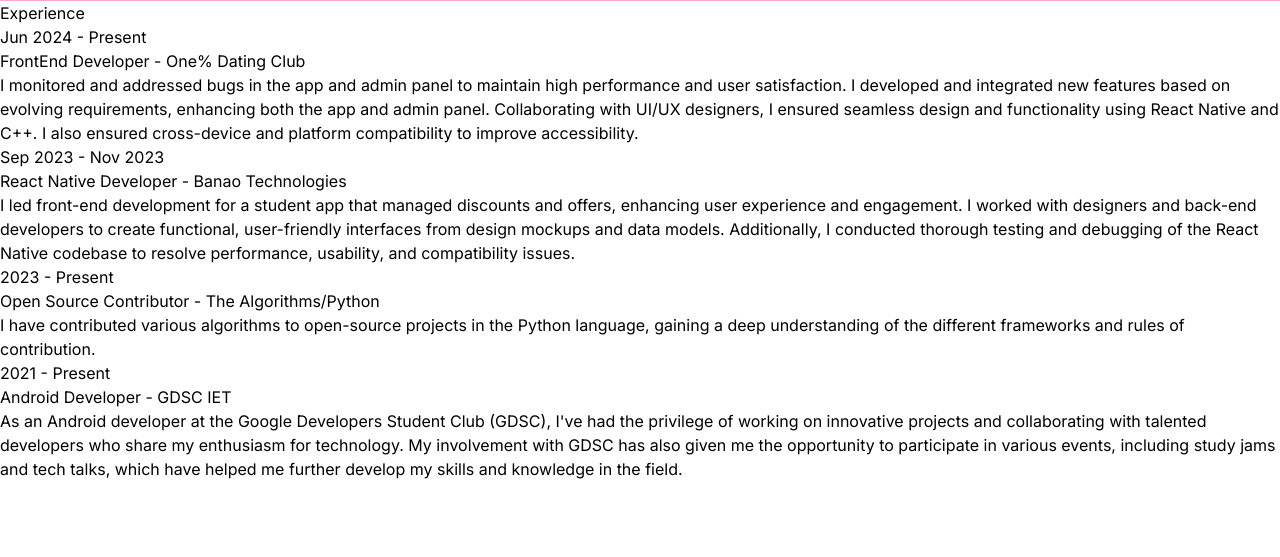
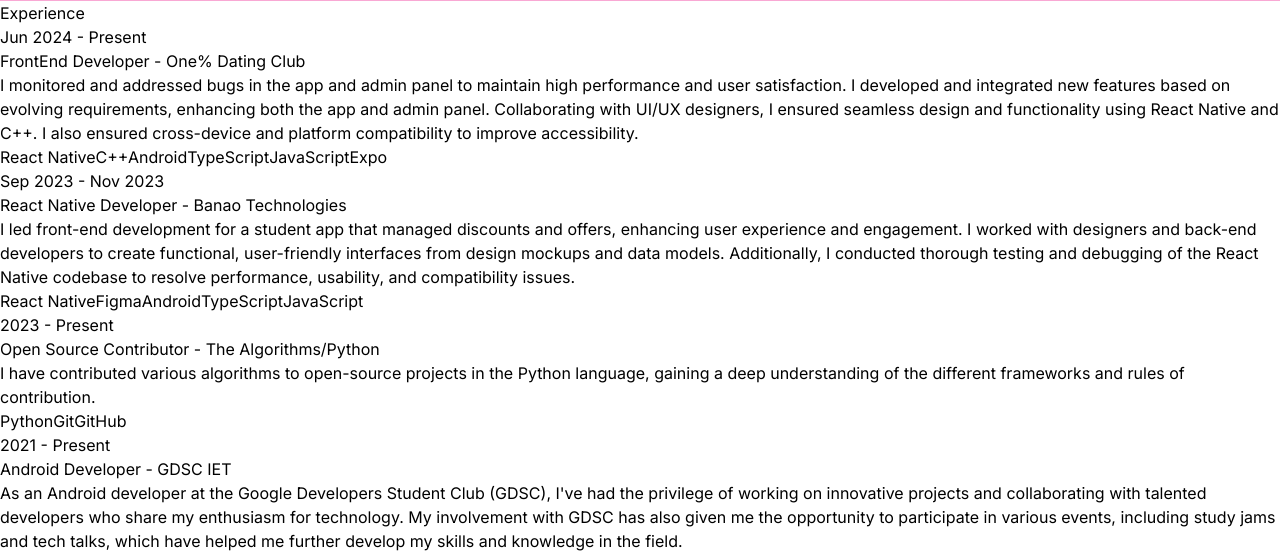
Before and after one commit to its-100rabh/Portfolio, a React (Vite) app: page / in a window 1280 px wide. Shown: the part 10964-11521 px from the top of the page. Before the commit the page ends 11445 px from the top, so only its background shows below. Built offline with nearby package versions, Linux system fonts and the light colour scheme.

Commit message:
Experience Completed

```diff
--- a/src/components/Experience.jsx
+++ b/src/components/Experience.jsx
@@ -23,6 +23,14 @@
                 </span>
               </h6>
               <p className="mb-4 text-neutral-400">{experience.description}</p>
+              {experience.technologies.map((tech, index) => (
+                <span
+                  key={index}
+                  className="mr-2 mt-4 rounded bg-neutral-900 px-2 py-1 text-sm font-medium text-purple-400"
+                >
+                  {tech}
+                </span>
+              ))}
             </div>
           </div>
         ))}
--- a/src/constants/index.js
+++ b/src/constants/index.js
@@ -20,7 +20,7 @@
     role: "React Native Developer",
     company: "Banao Technologies",
     description: `I led front-end development for a student app that managed discounts and offers, enhancing user experience and engagement. I worked with designers and back-end developers to create functional, user-friendly interfaces from design mockups and data models. Additionally, I conducted thorough testing and debugging of the React Native codebase to resolve performance, usability, and compatibility issues.`,
-    technologies: ["React Native", "Figma", "GitHub", "Firebase","Android","TypeScript","JavaScript","Expo"],
+    technologies: ["React Native", "Figma","Android","TypeScript","JavaScript"],
   },
   {
     year: "2023 - Present",
```
